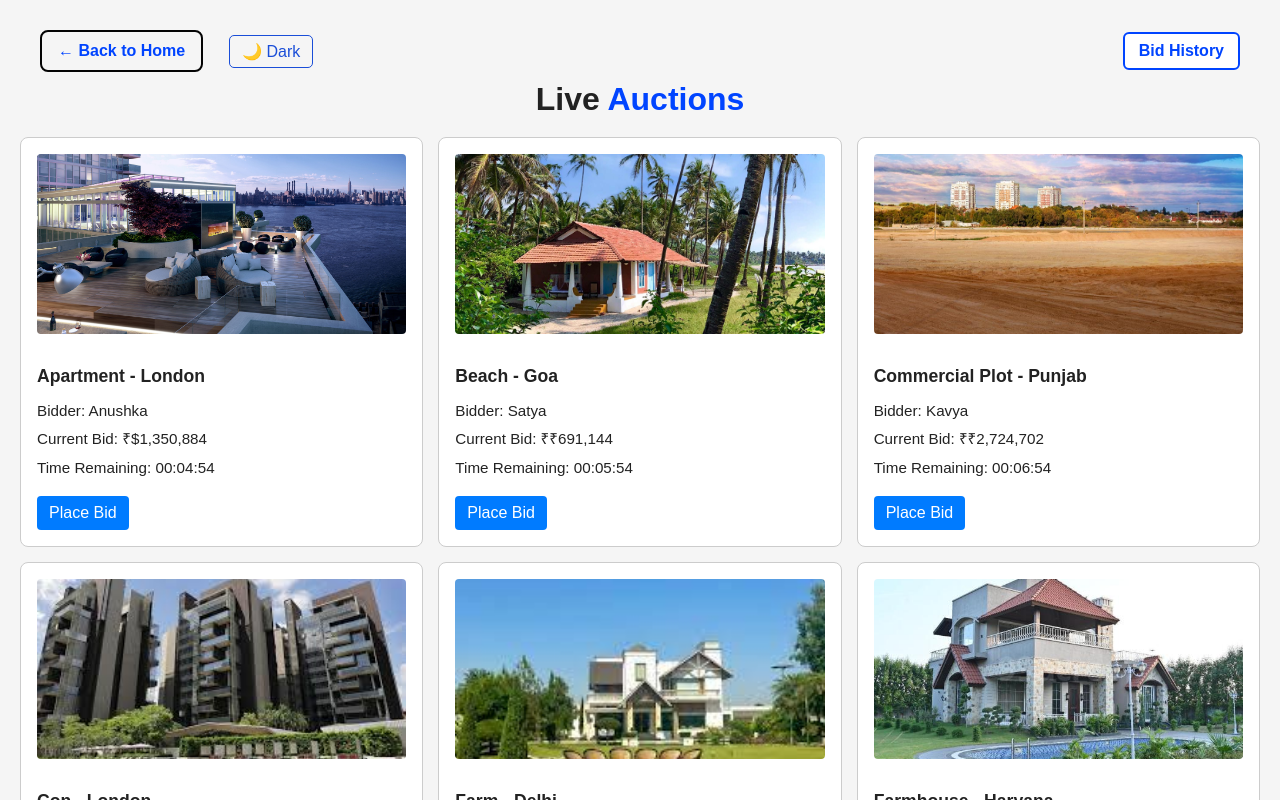
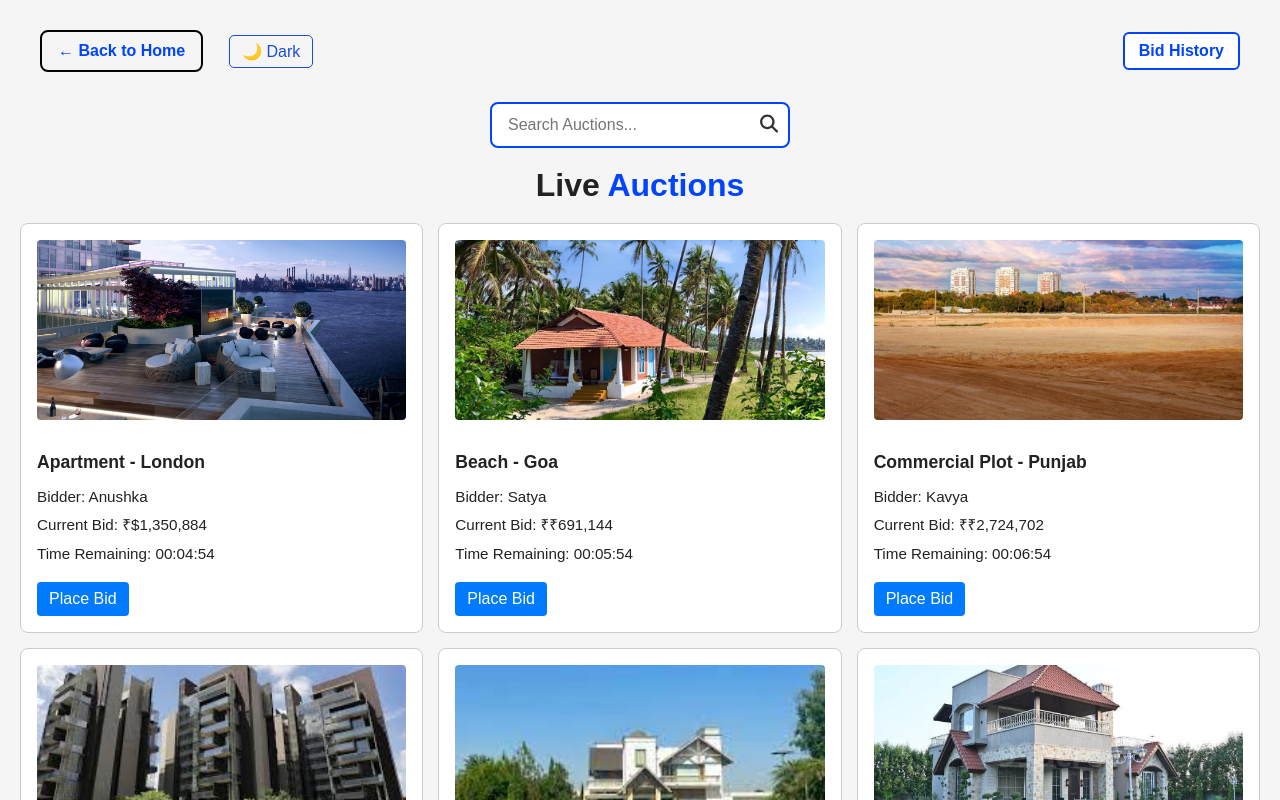
Before and after one commit to Yash990-bit/EstateEdge, a React (Vite) app: page /auctions in a window 1280 px wide. Shown: the top 800 px of the page. Built offline with nearby package versions, Linux system fonts and the light colour scheme.

Commit message:
add search icon in auction page

```diff
--- a/package.json
+++ b/package.json
@@ -10,6 +10,8 @@
     "preview": "vite preview"
   },
   "dependencies": {
+    "@fortawesome/free-solid-svg-icons": "^6.7.2",
+    "@fortawesome/react-fontawesome": "^0.2.2",
     "firebase": "^11.8.0",
     "react": "^19.0.0",
     "react-dom": "^19.0.0",
--- a/src/assets/components/Auction.css
+++ b/src/assets/components/Auction.css
@@ -286,3 +286,81 @@ body.dark .auction-footer {
   --footer-bg: #111;
   --footer-text: #ddd;
 }
+
+.search-bar-inline {
+  display: flex;
+  align-items: center;
+  gap: 10px;
+  margin-left: auto;
+}
+
+.search-icon {
+  background: none;
+  border: none;
+  font-size: 18px;
+  cursor: pointer;
+  color: #333;
+  transition: transform 0.2s ease;
+}
+
+body.light .search-icon {
+  color: #333;
+}
+
+body.dark .search-icon {
+  color: #fff;
+}
+
+.search-bar {
+  position: relative;
+  width: 100%;
+  max-width: 300px;
+  margin: 20px auto;
+  transition: all 0.3s ease;
+}
+
+.search-bar.search-open {
+  max-width: 500px;
+}
+
+.search-input {
+  width: 100%;
+  padding: 12px 40px 12px 16px;
+  font-size: 16px;
+  border: 2px solid #0044ff;
+  border-radius: 8px;
+  outline: none;
+  background-color: #fff;
+  color: black;
+  transition: border-color 0.3s, box-shadow 0.3s;
+}
+
+.search-bar.search-open .search-input {
+  border-color: rgb(21, 255, 0);
+  box-shadow: 0 0 10px rgba(255, 0, 0, 0.4);
+}
+
+.search-icon {
+  position: absolute;
+  top: 50%;
+  right: 12px;
+  transform: translateY(-50%);
+  color: #555;
+  pointer-events: none;
+  font-size: 18px;
+}
+
+body.dark .search-icon {
+  color: white;
+}
+
+body.dark .search-input {
+  background-color: #222;
+  color: white;
+  border-color: #888;
+}
+
+body.dark .search-bar.search-open .search-input {
+  border-color: limegreen;
+  box-shadow: 0 0 10px rgba(0, 255, 0, 0.4);
+}
--- a/src/assets/components/Auction.jsx
+++ b/src/assets/components/Auction.jsx
@@ -1,6 +1,9 @@
 import React, { useEffect, useState } from 'react';
 import data from '../../data/data.json';
 import './Auction.css';
+
+import { FontAwesomeIcon } from '@fortawesome/react-fontawesome';
+import { faMagnifyingGlass } from '@fortawesome/free-solid-svg-icons';
 
 import apartment from '../../assets/bid/apartment.png';
 import beach from '../../assets/bid/beach.png';
@@ -37,6 +40,8 @@ function Auction() {
   const [theme, setTheme] = useState('light');
   const [bidHistory, setBidHistory] = useState([]);
   const [showHistory, setShowHistory] = useState(false);
+  const [searchTerm, setSearchTerm] = useState('');
+  const [searchOpen, setSearchOpen] = useState(false);
 
   useEffect(() => {
     setAuctions(extendedData);
@@ -90,6 +95,10 @@ function Auction() {
       .toString().padStart(2, '0')}:${secs.toString().padStart(2, '0')}`;
   };
 
+  const filteredAuctions = auctions.filter(item =>
+    item.item.toLowerCase().includes(searchTerm.toLowerCase())
+  );
+
   return (
     <div className="auction-container">
       <div className="auction-top-bar">
@@ -100,6 +109,21 @@ function Auction() {
         <button className="history-toggle" onClick={() => setShowHistory(!showHistory)}>
            Bid History
         </button>
+      </div>
+
+      <div className={`search-bar ${searchOpen ? 'search-open' : ''}`}>
+        <input
+          type="text"
+          placeholder="Search Auctions..."
+          value={searchTerm}
+          onChange={(e) => setSearchTerm(e.target.value)}
+          onFocus={() => setSearchOpen(true)}
+          onBlur={() => setSearchOpen(false)}
+          className="search-input"
+        />
+        <span className="search-icon">
+          <FontAwesomeIcon icon={faMagnifyingGlass} />
+        </span>
       </div>
 
       {showHistory && (
@@ -119,7 +143,8 @@ function Auction() {
 
 <h1>Live <span>Auctions</span></h1>
 <div className="auction-grid">
-        {auctions.map((item) => (
+  {filteredAuctions.length === 0 && <p>No items found.</p>}
+  {filteredAuctions.map((item) => (
     <div key={item.id} className="auction-card">
       <img src={item.image} alt={item.item} />
       <h3>{item.item}</h3>
@@ -130,6 +155,7 @@ function Auction() {
     </div>
   ))}
 </div>
+
 
       <footer className="auction-footer">
         <div className="footer-content">
--- a/src/assets/components/Navbar.css
+++ b/src/assets/components/Navbar.css
@@ -56,17 +56,6 @@
     text-decoration: underline;
   }
 
-  .search-bar {
-    font-size: 1.1rem;
-    color: #333;
-    cursor: pointer;
-    padding: 0 10px;
-  }
-
-  .search-bar:hover {
-    color: #1a4ed8;
-  }
-
   .auth-buttons {
     display: flex;
     gap: 0.75rem;
@@ -89,6 +78,17 @@
     padding: 6px 12px;
     border-radius: 4px;
     cursor: pointer;
+  }
+
+  .login-btn:hover {
+    background-color: #1a4ed8;
+    color: #fff;
+  }
+
+  .signup-btn:hover {
+    background-color: #fff;
+    color: #1a4ed8;
+    border: 1px solid #1a4ed8;
   }
 
   .menu-icon {
--- a/src/assets/components/Navbar.jsx
+++ b/src/assets/components/Navbar.jsx
@@ -28,9 +28,7 @@ const Navbar = () => {
           <a href="/sell">Sell Property</a>
           <a href="/contact">Contact</a>
 
-          <div className="search-bar">
-            <i className="fas fa-search"></i>
-          </div>
+
 
           <div className="auth-buttons">
             <button className="login-btn" onClick={()=>navigate("/login")}>Login</button>
```
Also changed, not shown: 1 other file (tests, documents, lock files or other folders). Lines whose indentation alone changed are shown as unchanged.
